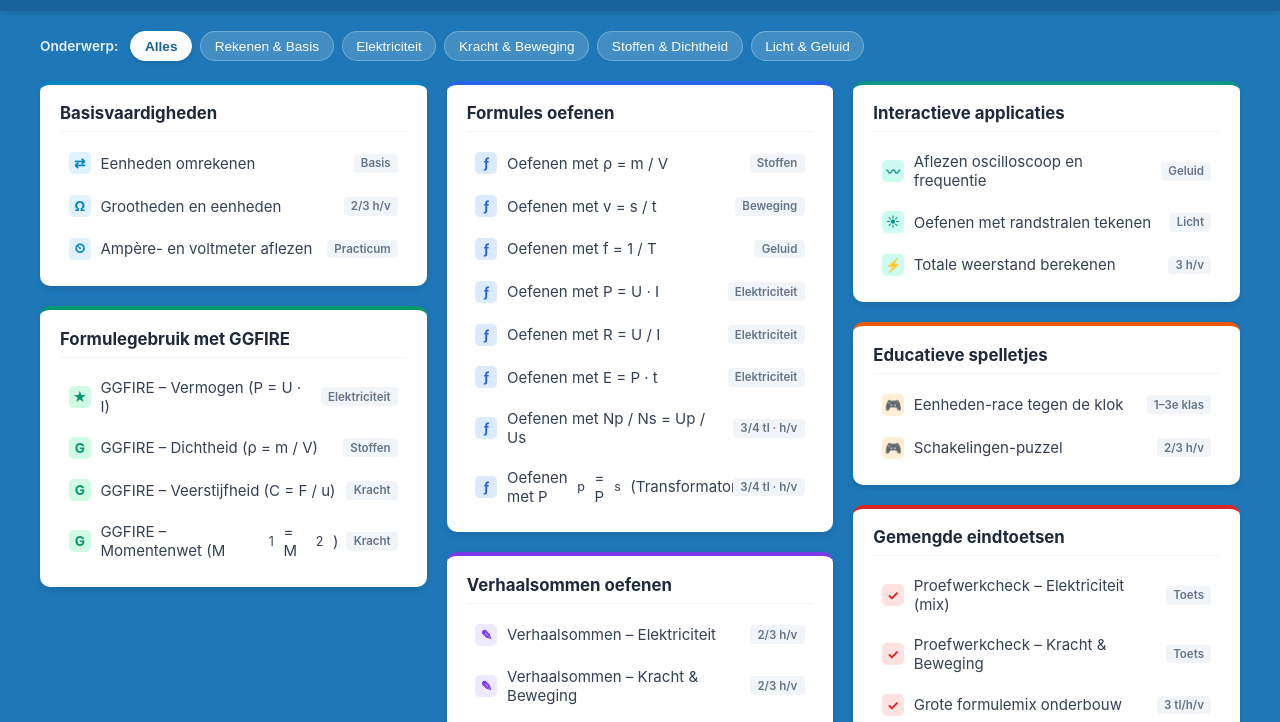
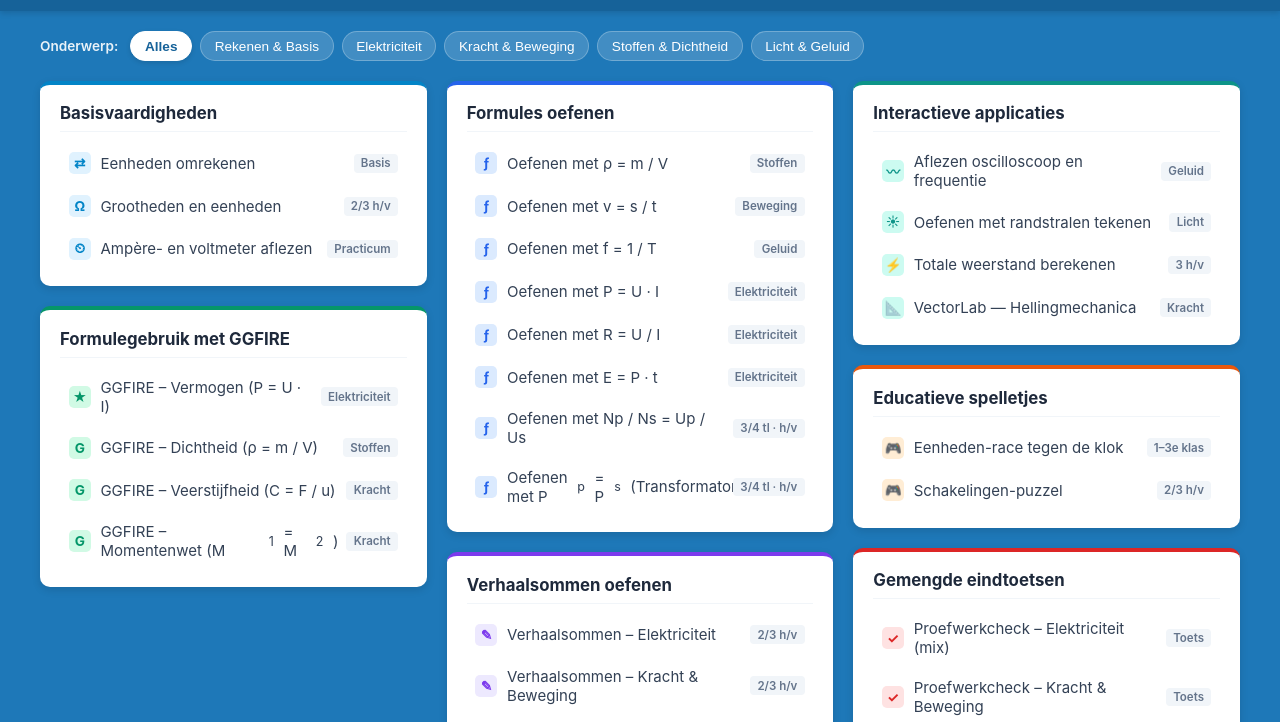
Before and after one commit to theavastar/Oefenwebsite, a plain HTML site: page index.html in a window 1280 px wide. Shown: the part 61-783 px from the top of the page. Drawn offline with Linux system fonts and the light colour scheme.

Commit message:
Update index.html

```diff
--- a/index.html
+++ b/index.html
@@ -477,6 +477,12 @@
             <span class="link-right"><span class="badge">3 h/v</span></span>
           </a>
         </li>
+        <li data-thema="kracht">
+  <a href="hellingmechanica.html">
+    <span class="link-left"><span class="icon">📐</span>VectorLab — Hellingmechanica</span>
+    <span class="link-right"><span class="badge">Kracht</span></span>
+  </a>
+</li>
       </ul>
     </section>
 
```
